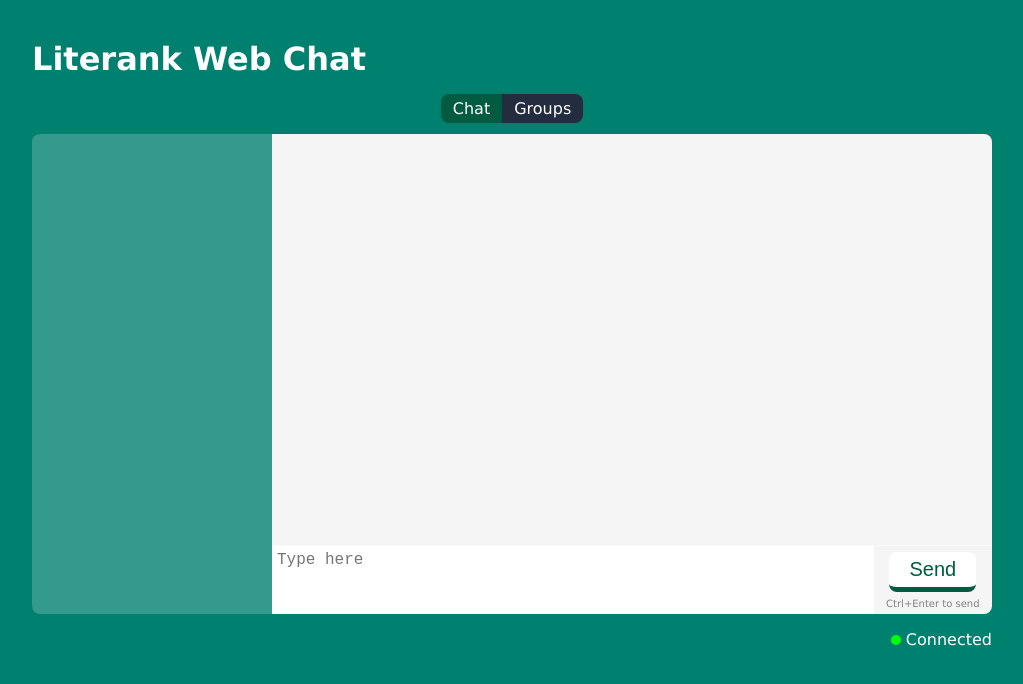
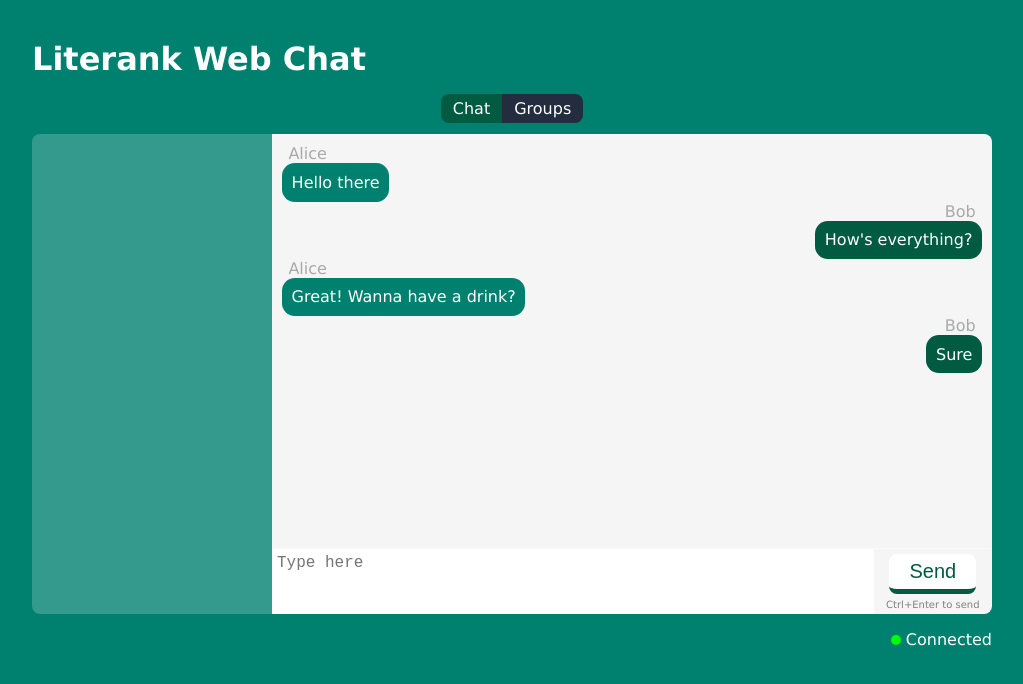
Before and after one commit to Literank/lr_webchat, a React (Create React App) app: page / in a window 1280 px wide. Shown: the top 684 px of the page, without its empty margins (128-1151 px from the left). Built offline with nearby package versions, Linux system fonts and the light colour scheme.

Commit message:
Add test messages

```diff
--- a/package.json
+++ b/package.json
@@ -6,6 +6,7 @@
     "@testing-library/jest-dom": "^5.17.0",
     "@testing-library/react": "^13.4.0",
     "@testing-library/user-event": "^13.5.0",
+    "clsx": "^2.1.1",
     "react": "^18.3.1",
     "react-dom": "^18.3.1",
     "react-scripts": "5.0.1",
--- a/src/App.css
+++ b/src/App.css
@@ -1,9 +1,4 @@
-:root {
-  --bg-color: #008170;
-  --text-color: #ffffff;
-  --theme-color: #005b41;
-  --secondary-color: #232d3f;
-}
+@import url(vars.css);
 
 body {
   background-color: var(--bg-color);
@@ -75,6 +70,7 @@
 
 .main .messages {
   flex: 6;
+  padding: 10px;
 }
 
 .main .edit {
--- a/src/App.js
+++ b/src/App.js
@@ -1,6 +1,25 @@
 import "./App.css";
+import Message from "./components/message";
 
 function App() {
+  const messages = [
+    {
+      username: "Alice",
+      message: "Hello there",
+    },
+    {
+      username: "Bob",
+      message: "How's everything?",
+    },
+    {
+      username: "Alice",
+      message: "Great! Wanna have a drink?",
+    },
+    {
+      username: "Bob",
+      message: "Sure",
+    },
+  ];
   return (
     <div className="app">
       <h1 className="app-name">Literank Web Chat</h1>
@@ -11,7 +30,15 @@
       <div className="card">
         <div className="contacts"></div>
         <div className="main">
-          <div className="messages"></div>
+          <div className="messages">
+            {messages.map((e) => (
+              <Message
+                username={e.username}
+                message={e.message}
+                isSelf={e.username === "Bob"}
+              />
+            ))}
+          </div>
           <div className="edit">
             <textarea className="edit-box" placeholder="Type here" />
             <div className="buttons">
--- /dev/null
+++ b/src/components/Message.css
@@ -0,0 +1,35 @@
+@import url(../vars.css);
+
+.wrapper {
+  display: flex;
+  justify-content: flex-start;
+}
+
+.message {
+  width: max-content;
+}
+
+.self-side {
+  justify-content: flex-end;
+
+  .bubble {
+    background-color: var(--theme-color);
+  }
+
+  .meta {
+    text-align: right;
+    padding-right: 0.4em;
+  }
+}
+
+.meta {
+  color: darkgray;
+  text-align: left;
+  padding-left: 0.4em;
+}
+
+.bubble {
+  background-color: var(--bg-color);
+  padding: 0.6em;
+  border-radius: 0.8em;
+}
--- /dev/null
+++ b/src/components/message.jsx
@@ -0,0 +1,16 @@
+import React from "react";
+import "./Message.css";
+import clsx from "clsx";
+
+const Message = (props) => {
+  return (
+    <div className={clsx("wrapper", { "self-side": props.isSelf })}>
+      <div className="message">
+        <div className="meta">{props.username}</div>
+        <div className="bubble">{props.message}</div>
+      </div>
+    </div>
+  );
+};
+
+export default Message;
--- /dev/null
+++ b/src/vars.css
@@ -0,0 +1,6 @@
+:root {
+  --bg-color: #008170;
+  --text-color: #ffffff;
+  --theme-color: #005b41;
+  --secondary-color: #232d3f;
+}
```
Also changed, not shown: 1 other file (tests, documents, lock files or other folders).
